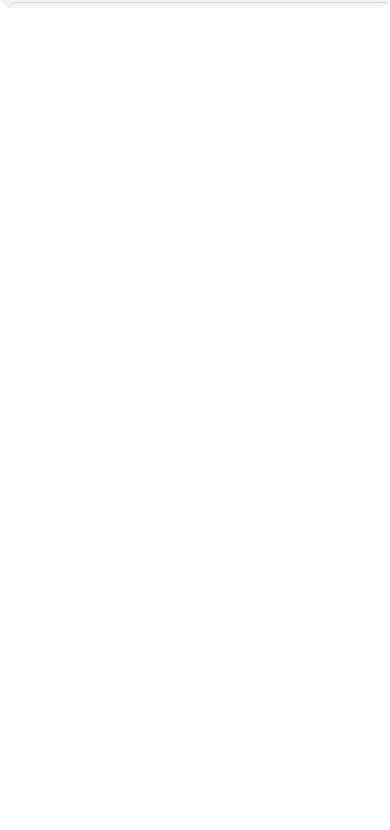
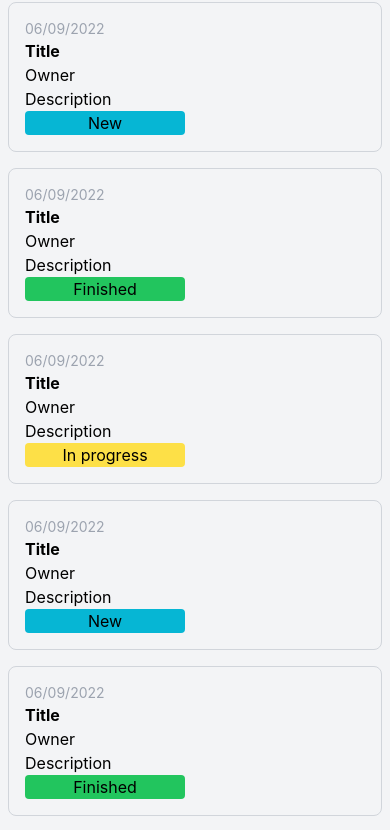
Before and after one commit to The0Danktor/Project-C, a React (Create React App) app in the folder ClientApp/: page /ticket in a window 390 px wide. Shown: the part 836-1666 px from the top of the page. Before the commit the page ends 844 px from the top, so only its background shows below. Built offline with nearby package versions, Linux system fonts and the light colour scheme; no server answers.

Commit message:
addded favicon

```diff
--- a/ClientApp/src/components/Shared/PopUp.tsx
+++ b/ClientApp/src/components/Shared/PopUp.tsx
@@ -1,26 +1,19 @@
 import React from "react";
-import { useState } from "react";
-
 interface information {
   display: boolean;
   status: string;
   date: Date;
+  close: any;
 }
 export function PopUp(props: information) {
-//   const [_, setActive] = useState(false);
-  const close = () => {
-//     setActive(!props.display);
-  };
   return (
-    <div
-      className="bg-opacity-75 bg-gray-800 absolute top-0 left-0 w-screen h-screen m-0"
-      style={{ display: props.display ? "block" : "none" }}
-    >
+    <div className="bg-opacity-75 bg-gray-800 absolute top-0 left-0 w-full h-screen m-0 overflow-hidden">
       <div
         className="bg-gray-100 text-black dark:bg-gray-700 dark:text-white h-1/2 w-1/2 absolute top-1/2 left-1/2 -translate-y-1/2 -translate-x-1/2
-      phone:w-full phone:h-full"
+      phone:w-full phone:h-full "
       >
-        <button onClick={close} className="float-right m-3">
+        <button onClick={props.close} className="float-right m-3">
+          {/* displays close icon */}
           <svg
             xmlns="http://www.w3.org/2000/svg"
             fill="none"
@@ -37,11 +30,37 @@ export function PopUp(props: information) {
           </svg>
         </button>
         <div className="m-3">
-          <strong className="text-2xl">Machine #3</strong>
-          <p>Status: {props.status}</p>
-          <p>Date: {props.date.getDate().toString().padStart(2, "0")}/
-        {props.date.getMonth().toString().padStart(2, "0")}/
-        {props.date.getFullYear().toString()}</p>
+          <span className="text-gray-400 text-md float-left w-full sm:w-[unset] sm:float-right">
+            {/* dislays date: dd/mm/yyyy */}
+            Reported: {props.date.getDate().toString().padStart(2, "0")}/
+            {props.date.getMonth().toString().padStart(2, "0")}/
+            {props.date.getFullYear().toString()}
+          </span>
+          <strong className="text-2xl block">Machine #3</strong>
+          <span>Helped by:</span>
+          <select name="member" className="">
+            <option value="New" selected>
+              Admin
+            </option>
+          </select>
+          <br />
+          <span>Status: </span>
+          <select name="status" className="">
+            <option value="New">New</option>
+            <option value="In progress">In progress</option>
+            <option value="Finished">Finished</option>
+          </select>
+          <br />
+          <strong>User: admin</strong>
+          <br />
+          <strong className="">Description</strong>
+          <p>
+            Lorem ipsum dolor sit amet, consectetuer adipiscing elit. Aenean
+            commodo ligula eget dolor. Aenean massa. Cum sociis natoque
+            penatibus et magnis dis parturient montes, nascetur ridiculus mus.
+          </p>
+          <img src="" alt="" />
+          <button className="bg-gray-600 m-auto block w-40">Save</button>
         </div>
       </div>
     </div>
--- a/ClientApp/src/components/Shared/Ticket.tsx
+++ b/ClientApp/src/components/Shared/Ticket.tsx
@@ -3,24 +3,27 @@ import { PopUp } from "./PopUp";
 import { useState } from "react";
 
 export function Ticket() {
-  var status = ["New", "In progress", "Finished"];
+  const status = ["New", "In progress", "Finished"];
   var color;
   var date = new Date();
   var currentStatus = status[Math.floor(Math.random() * status.length)]; // picks random item im status list
+  // gives color based on the curent status
   if (currentStatus == "New") color = "bg-cyan-500";
   else if (currentStatus == "In progress") color = "bg-yellow-300";
   else color = "bg-green-500";
 
   const [active, setActive] = useState(false);
-  const Popup = () => {
-    setActive(!active);
-  };
+  function Popup()  {
+    setActive(!active) // displays popup if button is clicked
+  }
+
   return (
-    <button
-      className={"text-left w-[48.5%] border border-gray-300 dark:border-gray-700 dark:hover:bg-gray-700  hover:bg-gray-200 dark:text-gray-400 rounded-lg m-2 p-4 phone:w-screen"}
-      onClick={Popup}
+    <div className="text-left w-full lg:w-[48.5%] border border-gray-300 dark:border-gray-700 dark:hover:bg-gray-700 hover:bg-gray-200 dark:text-gray-400 rounded-lg m-2 p-4">
+      <button className="w-full text-left"
+        onClick={Popup} /* calls toggle function */
       >
-      <span className="text-gray-400 float-right text-sm phone:float-left phone:w-[90vw]">
+        <span className="text-gray-400 text-sm float-left w-full sm:w-[unset] sm:float-right">
+          {/* dislays date: dd/mm/yyyy */}
           {date.getDate().toString().padStart(2, "0")}/
           {date.getMonth().toString().padStart(2, "0")}/
           {date.getFullYear().toString()}
@@ -31,12 +34,15 @@ export function Ticket() {
         <button
           className={
             color +
-          " rounded text-black w-40 float-right -my-12 phone:float-left phone:my-0"
+            " rounded text-black w-40 sm:float-right sm:-my-12 float-left my-0"
           }
         >
           {currentStatus}
         </button>
-      <PopUp display={active} status={currentStatus} date={date}/>
       </button>
+      {/* displaying pop up message */}
+      {active && <PopUp close={Popup}
+        display={active} status={currentStatus} date={date} />}
+    </div>
   );
 }
--- a/ClientApp/src/index.css
+++ b/ClientApp/src/index.css
@@ -10,7 +10,12 @@ body {
     sans-serif;
   -webkit-font-smoothing: antialiased;
   -moz-osx-font-smoothing: grayscale;
-  overflow:hidden;
+}
+
+@media (min-width: 1024px) {
+   body {
+    overflow:hidden;
+  }
 }
 
 code {
--- a/ClientApp/src/pages/Ticket.tsx
+++ b/ClientApp/src/pages/Ticket.tsx
@@ -2,21 +2,19 @@ import { current } from "@reduxjs/toolkit";
 import React from "react";
 import { NavSide } from "../components/Shared/NavSide";
 import { Ticket } from "../components/Shared/Ticket";
-import { PopUp } from "../components/Shared/PopUp";
 
 export function TicketPage() {
   var reports = [];
-  for (var i = 0; i < 10; i++) {
+  for (var i = 0; i < 20; i++) {
     reports.push(<Ticket />);
   }
   return (
-    <div className="flex dark:bg-gray-900 transition duration-300 phone:w-screen">
-      <div className="phone:hidden">
+    <div className="flex dark:bg-gray-900 transition duration-300">
+      <div className="hidden md:flex">
         <NavSide />
       </div>
 
-      <div className="grow flex flex-row flex-wrap justify-start content-start transition duration-300 dark:bg-gray-800 bg-gray-100 h-[89vh] m-10 rounded-xl overflow-auto
-      phone:h-screen phone:m-0">
+      <div className="grow flex flex-row flex-wrap justify-start content-start transition duration-300 dark:bg-gray-800 bg-gray-100 md:h-[89vh] md:m-10 md:rounded-xl md:overflow-auto">
         {reports}
       </div>
     </div>
--- a/ClientApp/tailwind.config.js
+++ b/ClientApp/tailwind.config.js
@@ -8,9 +8,6 @@ module.exports = {
         "light-blue": "#E5F2FF",
         "dark-blue": "#1E3A8A",
       }
-    },
-    screens: {
-      'phone': {'min': '0px', 'max': '1000px'}
     }
   },
   plugins: [],
```
Also changed, not shown: ClientApp/src/assets/logo.jpg (deleted), 1 other file (tests, documents, lock files or other folders). Lines whose indentation alone changed are shown as unchanged.
